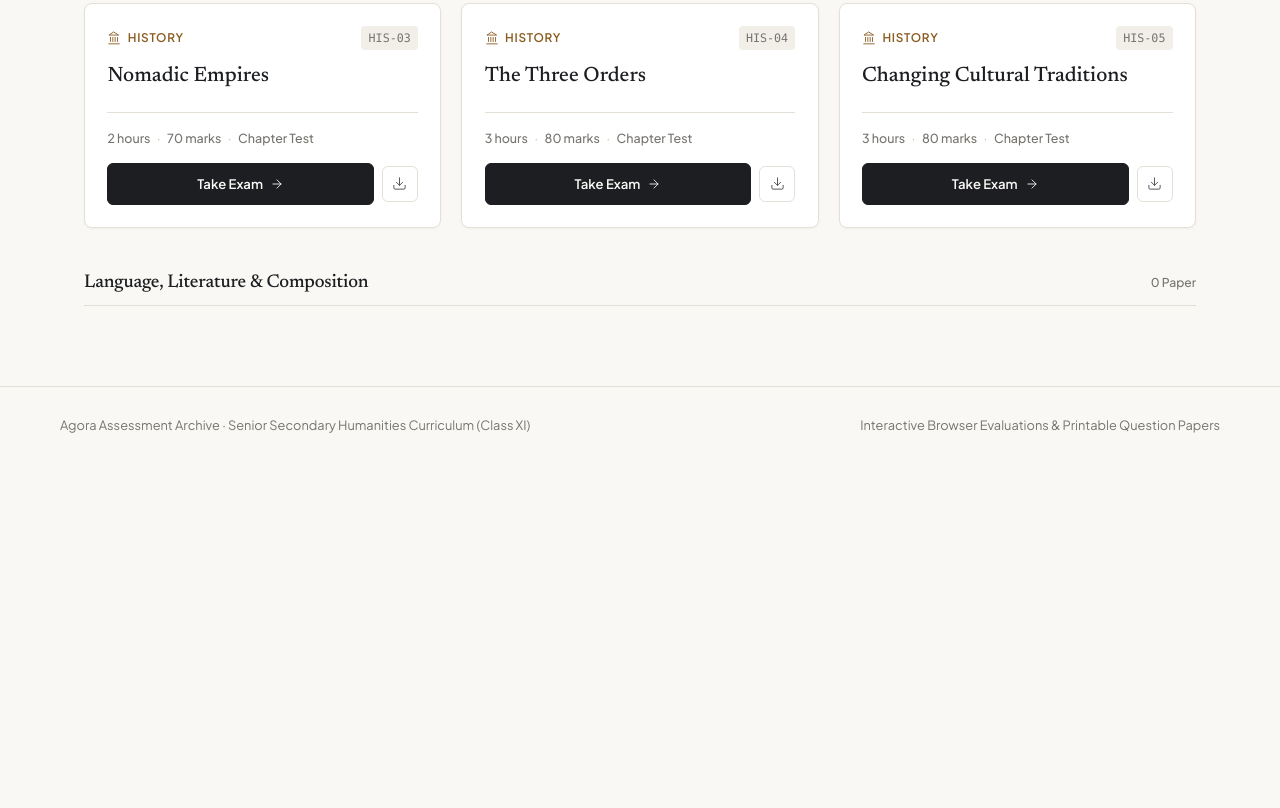
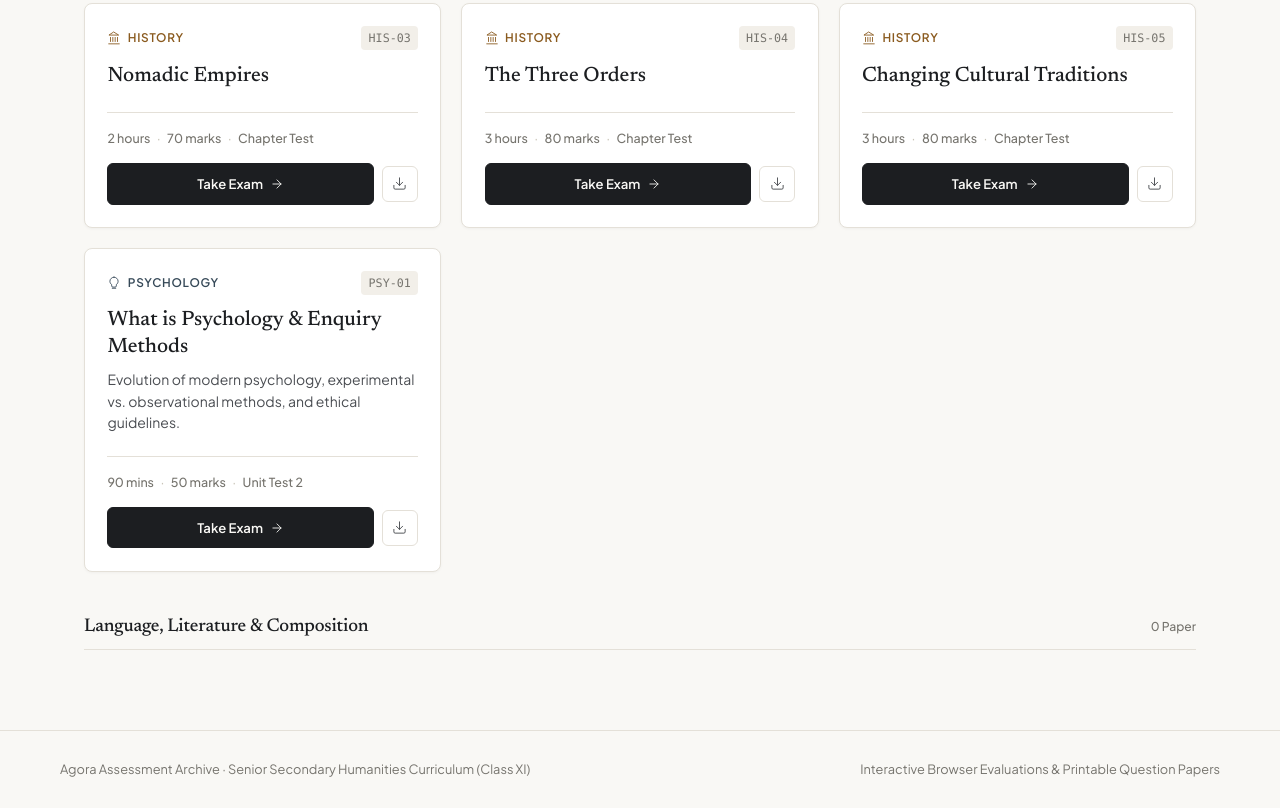
Before and after one commit to SkyPlay-Code/pikuexams, a plain HTML site: page index.html in a window 1280 px wide. Shown: the part 1327-2135 px from the top of the page. Before the commit the page ends 1791 px from the top, so only its background shows below. Drawn offline with Linux system fonts and the light colour scheme.

Commit message:
Add Psychology unit test and clean up comments
Added a new unit test for Psychology and removed commented-out code.

```diff
--- a/index.html
+++ b/index.html
@@ -841,18 +841,18 @@
         htmlFile: "Exams/His5-XI.html",
         pdfLink: "https://schoolchan.onrender.com/thread/29#p272"
       },
-      // {
-      //   id: "PSY-01",
-      //   subject: "Psychology",
-      //   category: "Social Sciences & Human Inquiry",
-      //   title: "What is Psychology & Enquiry Methods",
-      //   description: "Evolution of modern psychology, experimental vs. observational methods, and ethical guidelines.",
-      //   duration: "90 mins",
-      //   marks: "50 marks",
-      //   date: "Unit Test 2",
-      //   htmlFile: "exams/psychology-test-1.html",
-      //   pdfLink: "https://example.com/download/psych-enquiry-pdf"
-      // },
+      {
+        id: "PSY-01",
+        subject: "Psychology",
+        category: "Social Sciences & Human Inquiry",
+        title: "What is Psychology & Enquiry Methods",
+        description: "Evolution of modern psychology, experimental vs. observational methods, and ethical guidelines.",
+        duration: "90 mins",
+        marks: "50 marks",
+        date: "Unit Test 2",
+        htmlFile: "exams/psychology-test-1.html",
+        pdfLink: "https://example.com/download/psych-enquiry-pdf"
+      },
       // {
       //   id: "ECO-01",
       //   subject: "Economics",
```
